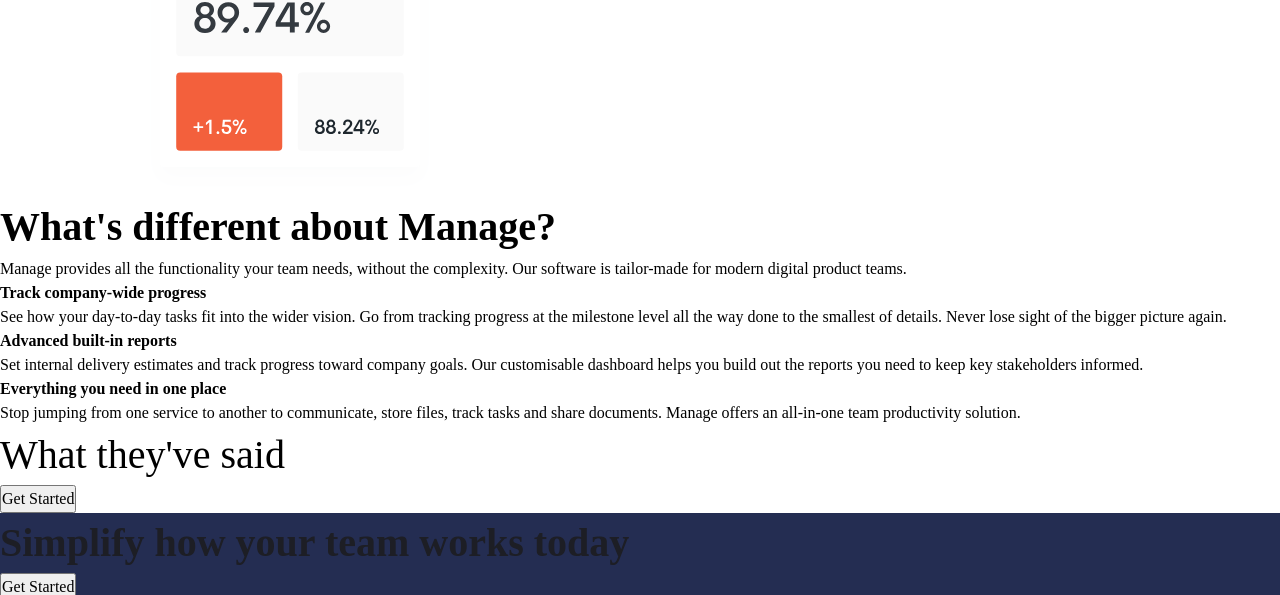
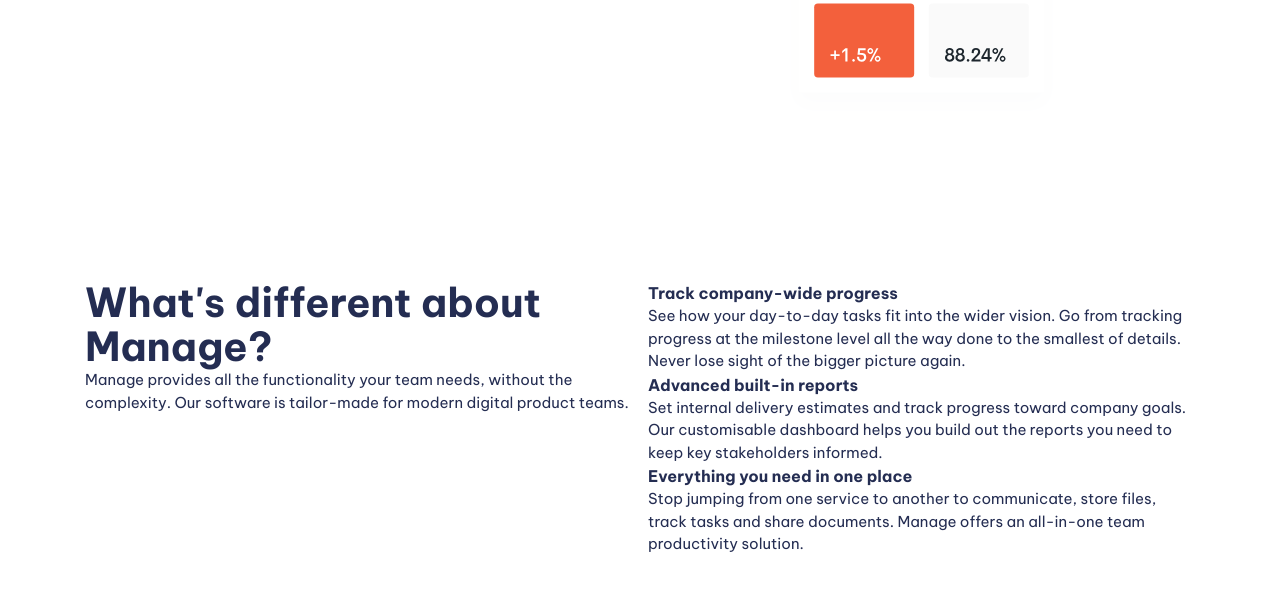
Before and after one commit to michael-schlueter/fem-manage-landing-page, a website built with Vite: page index.html in a window 1280 px wide. Shown: the part 636-1231 px from the top of the page. Built offline with nearby package versions, Linux system fonts and the light colour scheme.

Commit message:
add general styling

```diff
--- a/index.html
+++ b/index.html
@@ -31,7 +31,7 @@
     </header>
 
     <main>
-      <section>
+      <section class="padding-block-900">
         <div class="container">
           <div class="even-columns">
             <div>
@@ -51,7 +51,7 @@
         </div>
       </section>
 
-      <section>
+      <section class="padding-block-900">
         <div class="container">
           <div class="even-columns">
             <div>
@@ -99,13 +99,13 @@
         </div>
       </section>
 
-      <section class="carousel">
-        <h2 class="fs-secondary-heading">What they've said</h2>
+      <section class="carousel | padding-block-700">
+        <h2 class="fs-secondary-heading fw-bold">What they've said</h2>
         <!-- Carousel here -->
         <button class="button">Get Started</button>
       </section>
 
-      <section class="cta | bg-primary-400 text-neutral-100">
+      <section class="cta | padding-block-700 bg-accent-400 text-neutral-100">
         <div class="container">
           <div class="even-columns">
             <div>
@@ -121,7 +121,7 @@
       </section>
     </main>
 
-    <footer class="bg-neutral-900 text-neutral-100">
+    <footer class="padding-block-700 bg-neutral-900 text-neutral-100">
       <div class="container">
         <div class="even-columns">
           <div>
--- a/style.css
+++ b/style.css
@@ -1,11 +1,13 @@
 :root {
+  --clr-accent-500: hsl(12, 60%, 45%);
   --clr-accent-400: hsl(12, 88%, 59%);
+  --clr-accent-300: hsl(12, 88%, 75%);
   --clr-accent-100: hsl(13, 100%, 96%);
 
   --clr-primary-400: hsl(228, 39%, 23%);
 
-  --clr-neutral-100: hsl(232, 12%, 13%);
-  --clr-neutral-900: hsl(0 0% 0%);
+  --clr-neutral-900: hsl(232, 12%, 13%);
+  --clr-neutral-100: hsl(0 0% 100%);
 
   --ff-primary: "Be Vietnam Pro", sans-serif;
 
@@ -29,6 +31,16 @@
   --fs-secondary-heading: var(--fs-700);
   --fs-nav: var(--fs-500);
   --fs-button: var(--fs-300);
+
+  --size-100: 0.25rem;
+  --size-200: 0.5rem;
+  --size-300: 0.75rem;
+  --size-400: 1rem;
+  --size-500: 1.5rem;
+  --size-600: 2rem;
+  --size-700: 3rem;
+  --size-800: 4rem;
+  --size-900: 5rem;
 }
 
 @media (min-width: 50em) {
@@ -152,10 +164,12 @@ svg {
 
 .fs-primary-heading {
   font-size: var(--fs-primary-heading);
+  line-height: 1.1;
 }
 
 .fs-secondary-heading {
   font-size: var(--fs-secondary-heading);
+  line-height: 1.1;
 }
 
 .fs-300 {
@@ -170,3 +184,70 @@ svg {
 .fs-600 {
   font-size: var(--fs-600);
 }
+
+.padding-block-700 {
+  padding-block: var(--size-700);
+}
+.padding-block-900 {
+  padding-block: var(--size-900);
+}
+
+.container {
+  --max-width: 1110px;
+  --padding: 1rem;
+
+  width: min(var(--max-width), 100% - (var(--padding) * 2));
+  margin-inline: auto;
+}
+
+.even-columns {
+  display: grid;
+  gap: 1rem;
+}
+
+@media (min-width: 50em) {
+  .even-columns {
+    grid-auto-flow: column;
+    grid-auto-columns: 1fr;
+  }
+}
+
+/* general styling */
+
+body {
+  font-size: var(--fs-body);
+  font-family: var(--ff-body);
+  color: var(--clr-primary-400);
+}
+
+/* button  */
+
+.button {
+  cursor: pointer;
+  text-decoration: none;
+  border: 0;
+  border-radius: 100vmax;
+  padding: 1.25em 2.5em;
+  font-weight: var(--fw-bold);
+  font-size: var(--fs-button);
+  line-height: 1;
+  color: var(--clr-neutral-100);
+  background-color: var(--clr-accent-400);
+  box-shadow: 0 1.125em 1em -1em var(--clr-accent-500);
+}
+
+.button[data-type="inverted"] {
+  background-color: var(--clr-neutral-100);
+  color: var(--clr-accent-400);
+}
+
+.button:hover,
+.button:focus-visible {
+  background-color: var(--clr-accent-300);
+}
+
+.button[data-type="inverted"]:hover,
+.button[data-type="inverted"]:focus-visible {
+  background-color: var(--clr-neutral-100);
+  color: var(--clr-accent-300);
+}
```
